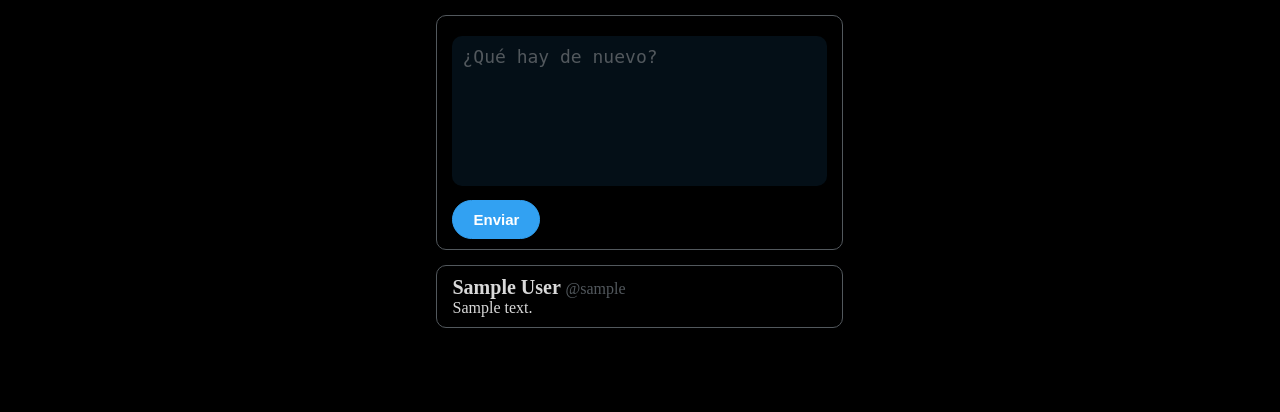
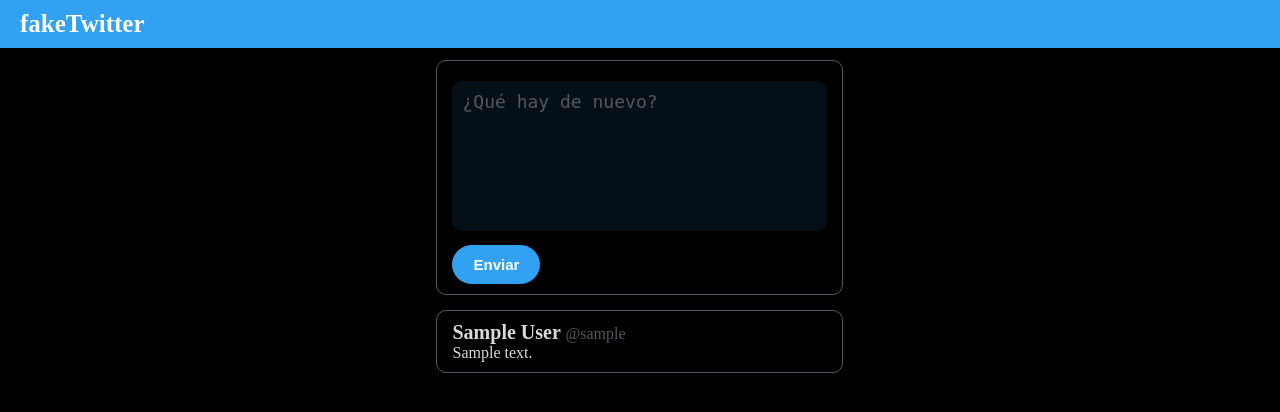
Before and after one commit to espinoza/fakeTwitter, a Django app: template main/templates/home.html in a window 1280 px wide. Shown: the top 412 px of the page. Run offline with Django 3.2, Linux system fonts and the light colour scheme; the template is opened without the code that fills it: values that come from a table or form of the project are taken from there, others are empty; tables that the repository leaves empty hold one stand-in row (values such as "Sample post"); style sheets or scripts are compiled from the project's sources.

Commit message:
Add top-bar

```diff
--- a/assets/scss/_master.scss
+++ b/assets/scss/_master.scss
@@ -19,6 +19,40 @@ $accent-color-alternative2: #1e6aa0;
 html {
   background-color: $background-color;
   color: $primary-color;
+}
+
+nav {
+  background-color: $accent-color;
+  color: white;
+  position: fixed;
+  width: 100%;
+  z-index: 99999;
+  padding: 10px 0px;
+  top: 0;
+  display: flex;
+  justify-content: space-between;
+  flex-wrap: wrap;
+  #main-title {
+    flex-grow: 1;
+    padding-left: 20px;
+    font-weight: bold;
+    font-size: 25px;
+  }
+  #user-options {
+    flex-grow: 1;
+    text-align: end;
+    padding-right: 20px;
+    margin: auto 0 auto 0;
+    a {
+      text-decoration: none;
+      &:visited {
+        color: white;
+      }
+      &:hover {
+        color: $primary-color;
+      }
+    }
+  }
 }
 
 [class*="col-"] {
--- a/assets/scss/homeStyle.scss
+++ b/assets/scss/homeStyle.scss
@@ -1,4 +1,8 @@
 @import 'master';
+
+main {
+  margin-top: 45px;
+}
 
 .tweet, #new-tweet {
   margin: 15px 10px;
--- a/main/templates/home.html
+++ b/main/templates/home.html
@@ -10,6 +10,17 @@
 </head>
 
 <body>
+
+  <nav>
+    <span id="main-title">fakeTwitter</span>
+    <span id="user-options">
+      {% if request.session.user_id %}
+        <a href="{% url 'logout' %}">
+          Cerrar sesión
+        </a>
+      {% endif %}
+    </span>
+  </nav>
 
   <main>
 
--- a/main/templates/login.html
+++ b/main/templates/login.html
@@ -13,6 +13,10 @@
 </head>
 
 <body>
+
+  <nav>
+    <h2>fakeTwitter</h2>
+  </nav>
 
   <main>
 
```
Lines whose indentation alone changed are shown as unchanged.
